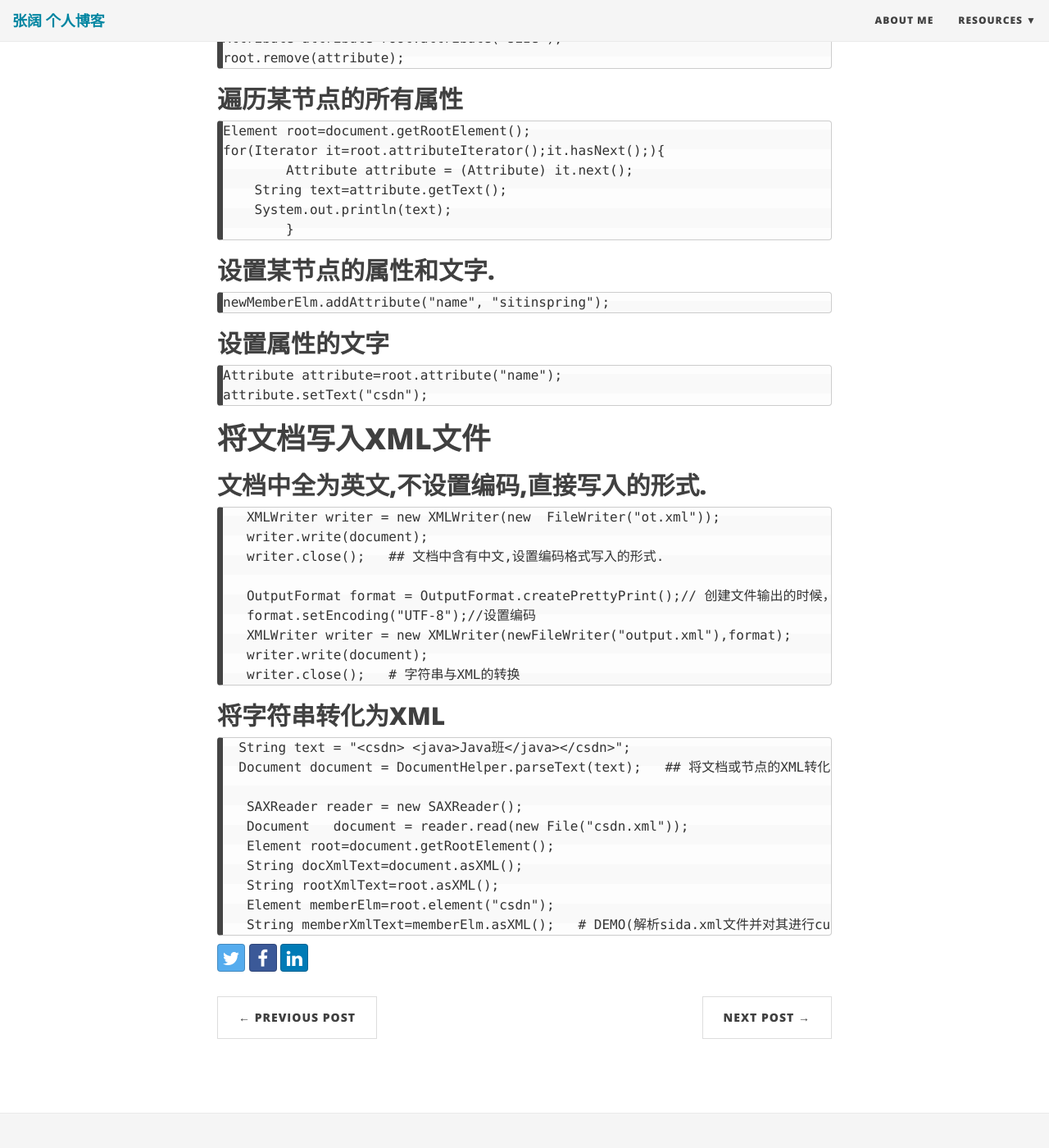
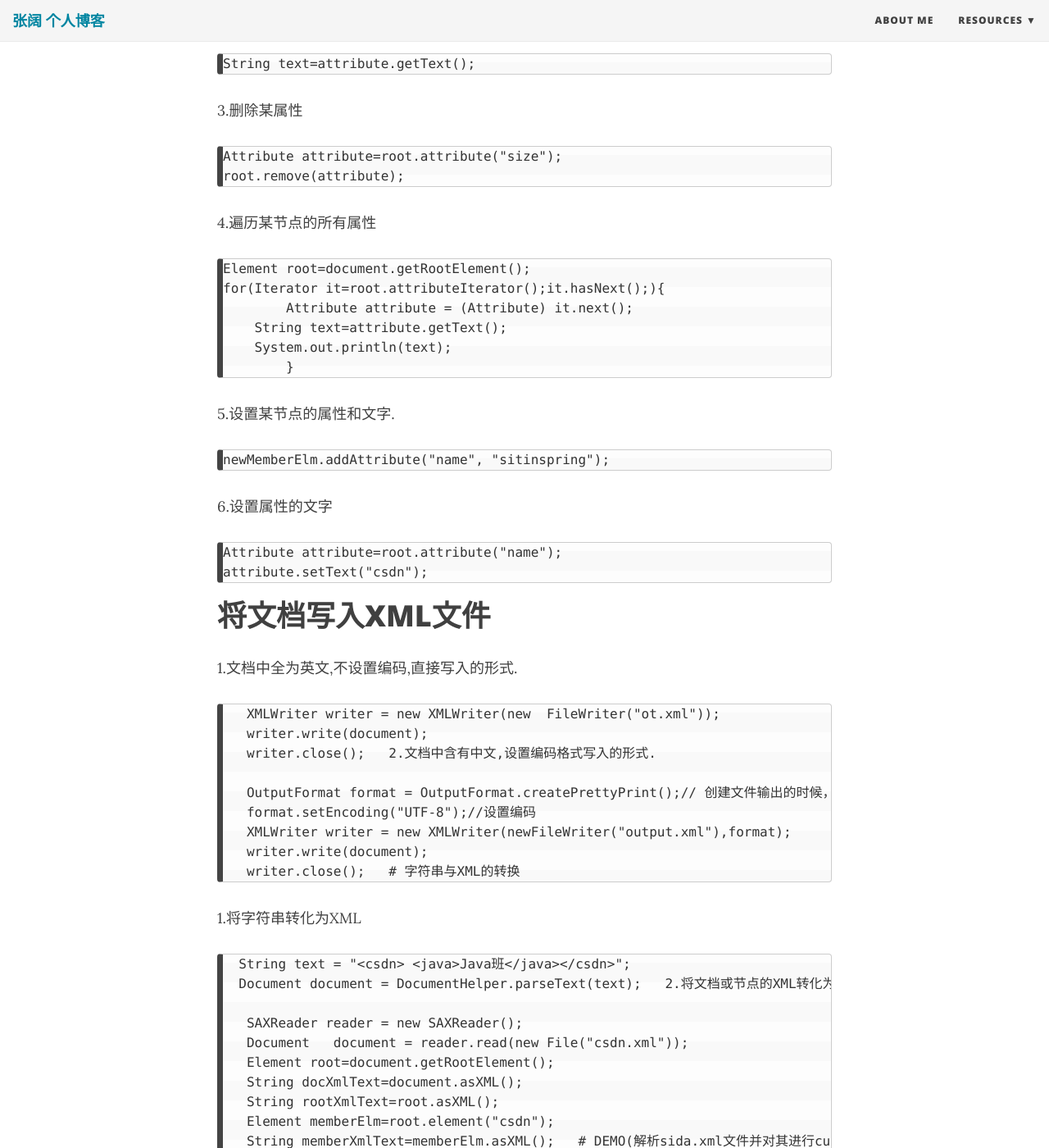
Before and after one commit to buoooou/blog.github.io, a Jekyll site: the page built from _posts/2017-08-26-dom4j.md, in a window 1280 px wide and 1400 px high, scrolled down 2511 px. Shown: the whole window at 82% size. Built offline with Jekyll 4.4.1, drawn with Linux system fonts in a browser that asks for light colours; nearby versions of some CDN libraries; some of the changed text lies outside the part shown.

Commit message:
Update 2017-08-26-dom4j.md

```diff
--- a/_posts/2017-08-26-dom4j.md
+++ b/_posts/2017-08-26-dom4j.md
@@ -9,20 +9,22 @@ dom4j是一个Java的XML API，是jdom的升级品，用来读写XML文件的。
 
 # 获得Document对象的方式有三种：
 
-## 1.读取XML文件,获得document对象
+1.读取XML文件,获得document对象
+
        SAXReader reader = new SAXReader();
        Document   document = reader.read(new File("csdn.xml"));
 
-## 2.解析XML形式的文本,得到document对象.
+2.解析XML形式的文本,得到document对象.
+
        String text = "<csdn></csdn>";
        Document document = DocumentHelper.parseText(text);
 
-## 3.主动创建document对象.
+3.主动创建document对象.
+
        Document document = DocumentHelper.createDocument();             //创建根节点
        Element root = document.addElement("csdn");
 
 # 节点对象操作的方法
-
 
 1.获取文档的根节点.
 
@@ -79,24 +81,24 @@ dom4j是一个Java的XML API，是jdom的升级品，用来读写XML文件的。
 
 # 节点对象的属性方法操作
 
-## 取得某节点下的某属性
+1.取得某节点下的某属性
 
 	Element root=document.getRootElement();        //属性名name
     Attribute attribute=root.attribute("id");
 
 
-## 取得属性的文字
+2.取得属性的文字
 
     String text=attribute.getText();
 
 
-## 删除某属性
+3.删除某属性
 
 	Attribute attribute=root.attribute("size");
     root.remove(attribute);
 
 
-## 遍历某节点的所有属性
+4.遍历某节点的所有属性
 
     Element root=document.getRootElement();
     for(Iterator it=root.attributeIterator();it.hasNext();){
@@ -106,24 +108,24 @@ dom4j是一个Java的XML API，是jdom的升级品，用来读写XML文件的。
   	}
 
 
-## 设置某节点的属性和文字.
+5.设置某节点的属性和文字.
 
 	newMemberElm.addAttribute("name", "sitinspring");
 
 
-## 设置属性的文字
+6.设置属性的文字
 
 	Attribute attribute=root.attribute("name");
     attribute.setText("csdn");
 
 # 将文档写入XML文件
 
-## 文档中全为英文,不设置编码,直接写入的形式.
+1.文档中全为英文,不设置编码,直接写入的形式.
 
        XMLWriter writer = new XMLWriter(new  FileWriter("ot.xml"));
        writer.write(document);
        writer.close();
-## 文档中含有中文,设置编码格式写入的形式.
+2.文档中含有中文,设置编码格式写入的形式.
 
        OutputFormat format = OutputFormat.createPrettyPrint();// 创建文件输出的时候，自动缩进的格式
        format.setEncoding("UTF-8");//设置编码
@@ -132,11 +134,11 @@ dom4j是一个Java的XML API，是jdom的升级品，用来读写XML文件的。
        writer.close();
 # 字符串与XML的转换
 
-## 将字符串转化为XML
+1.将字符串转化为XML
 
       String text = "<csdn> <java>Java班</java></csdn>";
       Document document = DocumentHelper.parseText(text);
-## 将文档或节点的XML转化为字符串.
+2.将文档或节点的XML转化为字符串.
 
        SAXReader reader = new SAXReader();
        Document   document = reader.read(new File("csdn.xml"));
```
